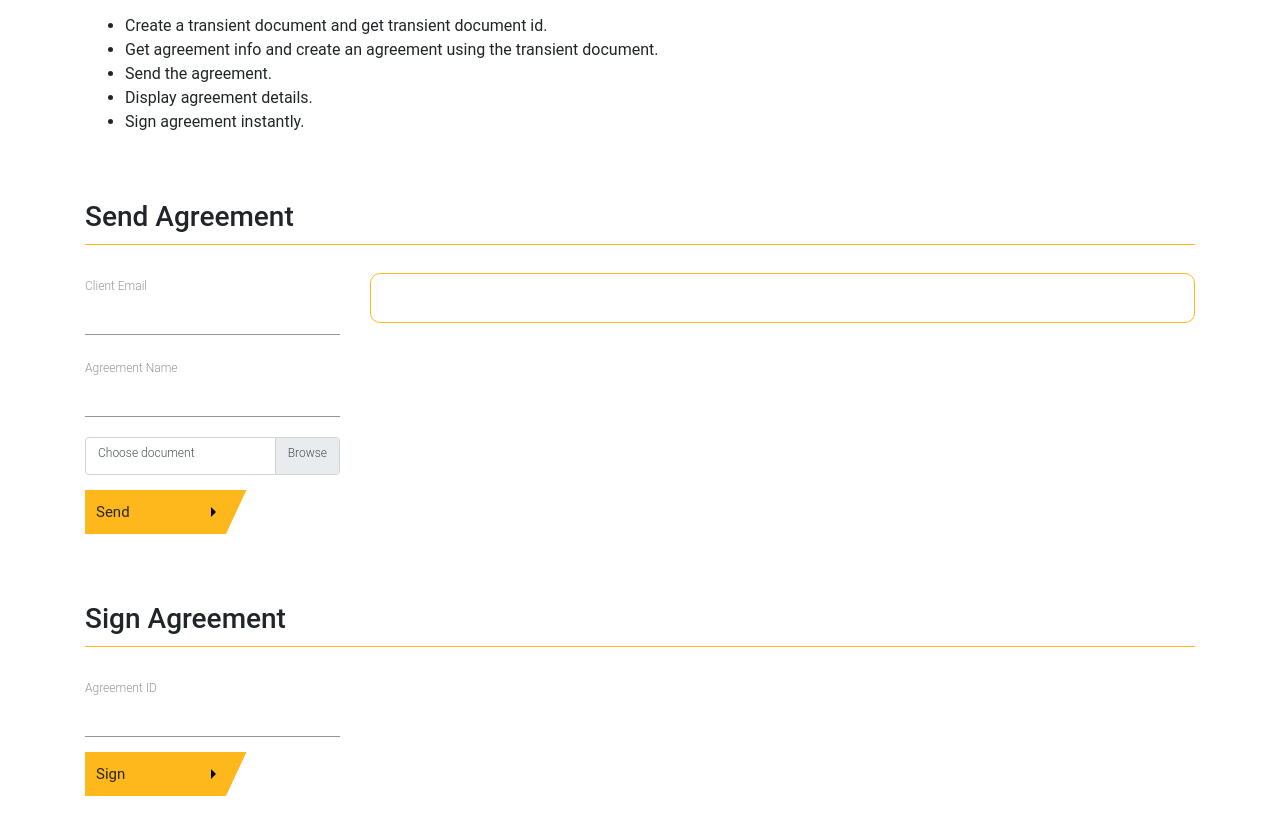
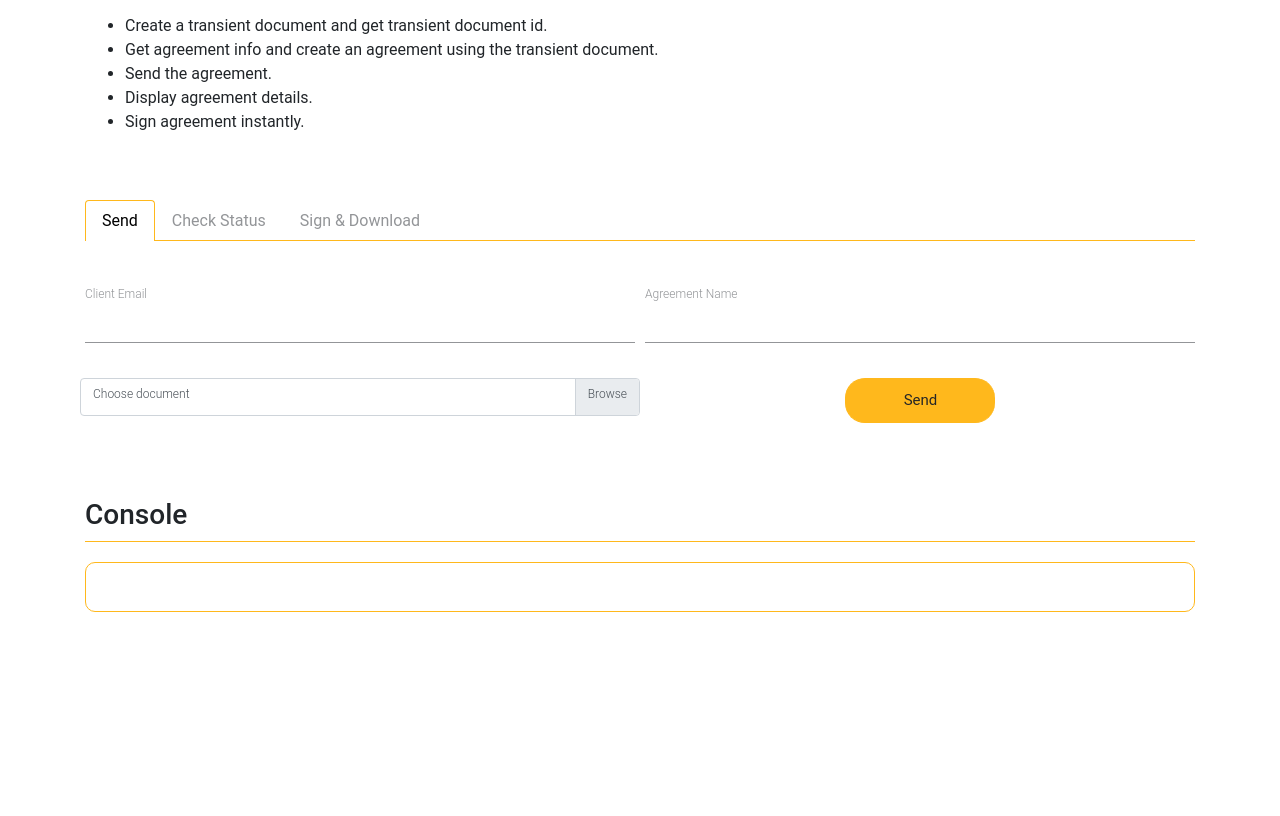
Before and after one commit to thedignifiedco/tdc-sign-app, a PHP site: page / in a window 1280 px wide. Shown: the part 281-1097 px from the top of the page. After the commit the page ends 893 px from the top, so only its background shows below. Run offline with PHP 8.4, Linux system fonts and the light colour scheme; style sheets or scripts are compiled from the project's sources; some libraries are stand-ins or nearby versions.

Commit message:
Added Tabbed one-page styling

```diff
--- a/index.html
+++ b/index.html
@@ -20,6 +20,8 @@
     <script src="./utils/TransientDocumentUtils.js"></script>
     <script src="./utils/AgreementUtils.js"></script>
     <script src="./utils/WidgetUtils.js"></script>
+    <script src="./utils/BaseUriUtils.js"></script>
+    <script src="./utils/FileUtils.js"></script>
 
     <script type="text/javascript">
         var Errors = AdobeSignSdk.Errors;
@@ -28,6 +30,8 @@
         var TransientDocumentUtils = AdobeSignSdk.TransientDocumentUtils;
         var AgreementUtils = AdobeSignSdk.AgreementUtils;
         var WidgetUtils = AdobeSignSdk.WidgetUtils;
+        var BaseUriUtils = AdobeSignSdk.BaseUriUtils;
+        var FileUtils = AdobeSignSdk.FileUtils;
 
         function SendAgreementUsingTransientDocument() {
 
@@ -83,12 +87,56 @@
 
         }
 
+        function GetStatusOfAgreements() {
+
+            /**
+             * Entry point for this sample client program.
+             */
+            ApiUtils.configureProperty(GetStatusOfAgreements.name);
+
+            // Set the number of agreements for which status is to be logged.
+            var agreementCountLimit = Constants.AGREEMENT_COUNT_LIMIT;
+
+            ApiUtils.info("Setting BaseUri");
+
+            BaseUriUtils.setBaseUri()
+                .then(function() {
+                    ApiUtils.info("Getting all agreements for the user");
+
+                    //Make API call to get all the agreements of a user.
+                    return AgreementUtils.getAllAgreements();
+                })
+                .then(function(userAgreements) {
+                    ApiUtils.info("Displaying details of last 5 agreements");
+                    ApiUtils.info("         ");
+
+                    //Display details of latest agreement.
+                    var userAgreementList = userAgreements.getUserAgreementList();
+                    for (var i = 0; i < userAgreementList.length; i++) {
+                        if (agreementCountLimit === 0) {
+                            break;
+                        }
+
+                        //Display agreement details
+                        ApiUtils.info("Agreement ID = " + userAgreementList[i].getAgreementId());
+                        ApiUtils.info("Agreement Name = " + userAgreementList[i].getName());
+                        ApiUtils.info("Agreement Status = " + userAgreementList[i].getStatus());
+                        ApiUtils.info("         ");
+
+                        agreementCountLimit--;
+                    }
+                })
+                .catch(function(apiError) {
+                    ApiUtils.logError(Errors.GET_AGREEMENT_STATUS, apiError);
+                })
+
+        }
+
         function GetSigningUrl() {
 
             /**
              * Entry point for this sample client program.
              */
-            ApiUtils.configureProperty(GetSigningUrl.name);
 
             var agreementId = $('#agreement_id').val();
 
@@ -117,6 +165,54 @@
                 });
         }
 
+        function DownloadDocumentsOfAgreement() {
+
+            /**
+             * Entry point for this sample client program.
+             */
+            ApiUtils.configureProperty(DownloadDocumentsOfAgreement.name);
+
+            var agreementId = $('#agreement_id').val();
+
+            ApiUtils.info("Creating/Fetching Agreement with given ID");
+
+            ApiUtils.info("Fetching list of documents associated with the specified agreement");
+
+            //Fetch list of documents associated with the specified agreement.
+            AgreementUtils.getAllDocuments(agreementId)
+                .then(function(agreementDocuments) {
+                    var agreementDocumentsList = agreementDocuments.getDocuments();
+
+                    var promises = [];
+                    for (var i = 0; i < agreementDocumentsList.length; i++) {
+                        var document = agreementDocumentsList[i];
+                        ApiUtils.info("Downloading all the documents of the given agreement");
+
+                        //Download all the documents of the given agreement
+                        promises.push(AgreementUtils.downloadDocuments(agreementId,
+                                document.getDocumentId())
+                            .then(function(docStream) {
+
+                                //Generate a running file name for storing locally.
+                                var fileName = document.getName() + "_" + Date.now().toString() + ".pdf";
+
+                                var type = "application/pdf";
+
+                                //Save the documents to file.
+                                if (docStream != null) {
+                                    return FileUtils.saveToFile(docStream,
+                                        type,
+                                        fileName);
+                                }
+                            }));
+                    }
+                    return Promise.all(promises);
+                })
+                .catch(function(apiError) {
+                    ApiUtils.logError(Errors.DOWNLOAD_DOCUMENT, apiError);
+                })
+
+        }
     </script>
 </head>
 
@@ -160,46 +256,32 @@
 
             <div class="row">
                 <div class="col-md-12">
-                    <h3>Send Agreement</h3>
-                </div>
-                <div class="col-md-3">
+                    <ul class="nav nav-tabs" id="myTab" role="tablist">
+                        <li class="nav-item">
+                            <a class="nav-link active" id="SendAgreement-tab" data-toggle="tab" href="#SendAgreement" role="tab" aria-controls="SendAgreement" aria-selected="true">Send</a>
+                        </li>
+                        <li class="nav-item">
+                            <a class="nav-link" id="CheckAgreement-tab" data-toggle="tab" href="#CheckAgreement" role="tab" aria-controls="CheckAgreement" aria-selected="false">Check Status</a>
+                        </li>
+                        <li class="nav-item">
+                            <a class="nav-link" id="SignAgreement-tab" data-toggle="tab" href="#SignAgreement" role="tab" aria-controls="SignAgreement" aria-selected="false">Sign & Download</a>
+                        </li>
+                    </ul>
+                    <div class="tab-content" id="myTabContent">
+                        <div class="tab-pane fade show active" id="SendAgreement" role="tabpanel" aria-labelledby="SendAgreement-tab">
+                            <div class="row">
+                                <div class="col-md-12">
                                     <form id="enquiry" action="" method="post">
-                        <!--
-					<div class="form-group">
-						<label for="full_name">Client Full name</label>
-						<input type="text" class="form-control" id="full_name" name="full_name" data-validation="alphanumeric" data-validation-allowing="-_" data-validation-length="min4" data-validation-error-msg="Required" required>
-					</div>
-                        <div class="form-group">
-                            <label for="validationCustom02">Lawyer Email</label>
-                            <input type="email" class="form-control" id="email2" name="email2" data-validation="email" data-validation-length="min4" data-validation-error-msg="Enter a valid email" required>
-                        </div>
-                    <div class="form-group">
-						<label for="validationCustom01">Client Address</label>
-						<input type="text" class="form-control" id="client_address" name="client_address" data-validation="alphanumeric" data-validation-allowing="-_" data-validation-length="min4" data-validation-error-msg="Required" required>
-					</div>
-					<div class="form-group">
-						<label for="validationCustom01">Provider Name</label>
-						<input type="text" class="form-control" id="provider_name" name="provider_name" data-validation="alphanumeric" data-validation-allowing="-_" data-validation-length="min4" data-validation-error-msg="Required" required>
-					</div>
-					<div class="form-group">
-						<label for="validationCustom01">Provider Address</label>
-						<input type="text" class="form-control" id="address" name="address" data-validation="alphanumeric" data-validation-allowing="-_" data-validation-length="min4" data-validation-error-msg="Required" required>
-					</div>
-					<div class="form-group">
-						<label for="validationCustom01">Policy Number/Reference</label>
-						<input type="text" class="form-control" id="ref_no" name="ref_no" data-validation="alphanumeric" data-validation-allowing="-_" data-validation-length="min4" data-validation-error-msg="Required" required>
-					</div>
-                    -->
-
-                        <div class="form-group">
+                                        <div class="form-row">
+                                            <div class="form-group col-md-6">
                                                 <label for="validationCustom02">Client Email</label>
                                                 <input type="email" class="form-control" id="email" name="email" data-validation="email" data-validation-length="min4" data-validation-error-msg="Enter a valid email" required>
                                             </div>
-                        <div class="form-group">
+                                            <div class="form-group col-md-6">
                                                 <label for="validationCustom01">Agreement Name</label>
                                                 <input type="text" class="form-control" id="agreement_name" name="agreement_name" data-validation="alphanumeric" data-validation-allowing="-_" data-validation-length="min4" data-validation-error-msg="Required" required>
                                             </div>
-                        <div class="form-group">
+                                            <div class="form-group col-md-6">
                                                 <input type="file" class="custom-file-input" id="transientdocument" />
                                                 <label class="custom-file-label" for="transientdocument">Choose document</label>
                                                 <script>
@@ -209,41 +291,55 @@
                                                         //replace the "Choose a file" label
                                                         $(this).next('.custom-file-label').html(fileName);
                                                     })
-
                                                 </script>
                                             </div>
-                    </form>
+                                            <div class="form-group col-md-6">
                                                 <button class="btn btn-default" onclick="SendAgreementUsingTransientDocument()">Send</button>
                                             </div>
-
-                <div class="col-md-9">
-                    <div id="result"></div>
+                                        </div>
+                                    </form>
                                 </div>
                             </div>
-
+                        </div>
+                        <div class="tab-pane fade" id="CheckAgreement" role="tabpanel" aria-labelledby="CheckAgreement-tab">
                             <div class="row">
                                 <div class="col-md-12">
-                    <br>
-                    <br>
-                    <h3>Sign Agreement</h3>
+                                    <button class="btn btn-default" onclick="GetStatusOfAgreements()">Get Status of Agreements</button>
                                 </div>
-
-                <div class="col-md-3">
+                            </div>
+                        </div>
+                        <div class="tab-pane fade" id="SignAgreement" role="tabpanel" aria-labelledby="SignAgreement-tab">
+                            <div class="row">
+                                <div class="col-md-12">
                                     <form id="enquiry" action="" method="post">
-                        <div class="form-group">
+                                        <div class="form-row">
+                                            <div class="form-group col-md-6">
                                                 <label for="agreement_id">Agreement ID</label>
                                                 <input type="text" class="form-control" id="agreement_id" name="agreement_id" data-validation="alphanumeric" data-validation-allowing="-_" data-validation-length="min4" data-validation-error-msg="Required" required>
                                             </div>
-                    </form>
+                                            <div class="form-group col-md-3">
                                                 <button class="btn btn-default" onclick="GetSigningUrl()">Sign</button>
                                             </div>
+                                            <div class="form-group col-md-3">
+                                                <button class="btn btn-default" onclick="DownloadDocumentsOfAgreement()">Download</button>
+                                            </div>
+                                        </div>
+                                    </form>
+                                </div>
 
-                <div class="col-md-9">
+                                <div class="col-md-12">
                                     <iframe class="hide" id="sign" src="" width="100%" height="auto" frameborder="0"></iframe>
                                 </div>
                             </div>
                         </div>
                     </div>
+                </div>
+                <div class="col-md-12">
+                    <h3>Console</h3>
+                    <div id="result"></div>
+                </div>
+            </div>
+        </div>
+    </div>
 </body>
-
 </html>
--- a/resources/css/base.css
+++ b/resources/css/base.css
@@ -209,67 +209,31 @@ input[type=checkbox]:not(:checked):before {
 
 .btn-default {
     position: relative;
-    display: inline-block;
-    min-width: 140px;
+    display: block;
+    min-width: 150px;
     max-width: 100%;
     background: #ffb81c;
     font-size: 15px;
     font-weight: 400;
     line-height: 1.5;
-    text-align: left;
+    text-align: center;
     color: #262626;
     border: 1px solid #ffb81c;
     border-right: 0;
-	border-radius: 0;
+    border-radius: 20px;
     padding: 10px 10px;
     margin-bottom: 20px;
-    margin-right: 45px;
+    margin-right: auto;
+    margin-left: auto;
     cursor: pointer;
     z-index: 1;
 	transition: none;
 }
 
-.btn-default:after,
-.btn-default:before {
-    content: "";
-    position: absolute;
-    display: block;
-}
-
-.btn-default:before {
-    top: 50%;
-    right: 4px;
-    width: 0;
-    height: 0;
-    border: 5px solid transparent;
-    border-left: 5px solid #000;
-    margin-top: -5px;
-}
-
-.btn-default:after {
-    top: -1px;
-    right: -1px;
-    bottom: 0;
-    width: 40px;
-    background: #ffb81c;
-    border: 1px solid #ffb81c;
-    border-left: 0;
-    border-bottom: 0;
-    -webkit-transform-origin: bottom left;
-    -moz-transform-origin: bottom left;
-    transform-origin: bottom left;
-    -webkit-transform: skew(-25deg);
-    -ms-transform: skew(-25deg);
-    transform: skew(-25deg);
-    z-index: -1;
-}
-
 .btn-default:hover,
 .btn-default:hover:after,
 .btn-default:active:hover,
-.btn-default:active:hover:after,
-.btn-default:active:focus,
-.btn-default:active:focus:after {
+.btn-default:active:focus {
     background: #ffd069;
 	border-color: #ffd069;
 }
@@ -283,6 +247,33 @@ input[type=checkbox]:not(:checked):before {
 .btn:disabled {
     opacity: .5;
     cursor: not-allowed;
+}
+
+.nav-tabs {
+    border-bottom: 1px solid #ffb81c;
+}
+
+.nav-tabs .nav-link.active {
+    color: #000000;
+    background-color: #ffffff;
+    border-color: #ffb81c #ffb81c #fff;
+}
+
+.nav-tabs .nav-link:hover {
+    color: #000000;
+    background-color: #ffb81c;
+    border-color: #ffb81c #ffb81c #fff;
+}
+
+.nav-tabs .nav-link,
+.nav-tabs .nav-link:hover,
+.nav-tabs .nav-link:focus {
+    border-bottom: 0;
+}
+
+#myTabContent {
+    padding: 20px 0;
+	margin-bottom: 20px;
 }
 
 #result {
```
Also changed, not shown: 1 other file. Lines whose indentation alone changed are shown as unchanged.
